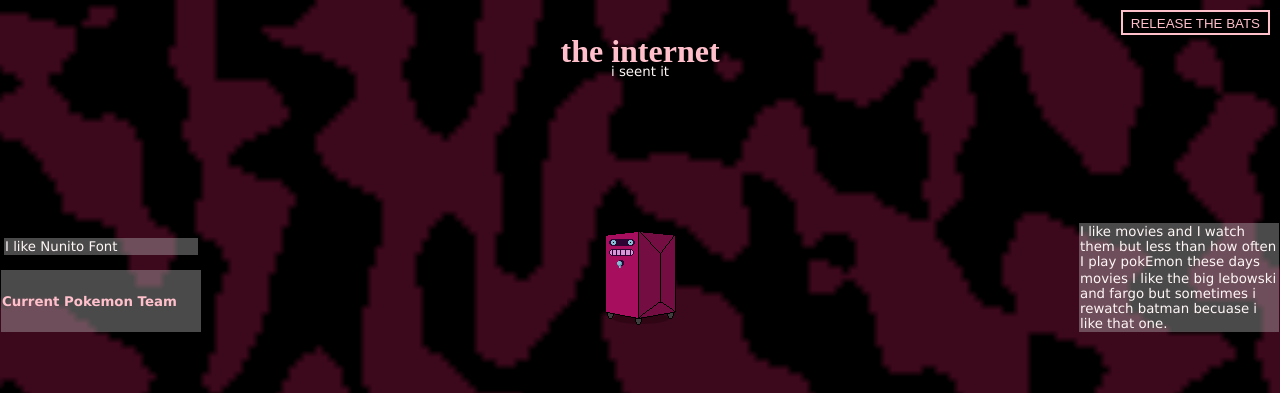
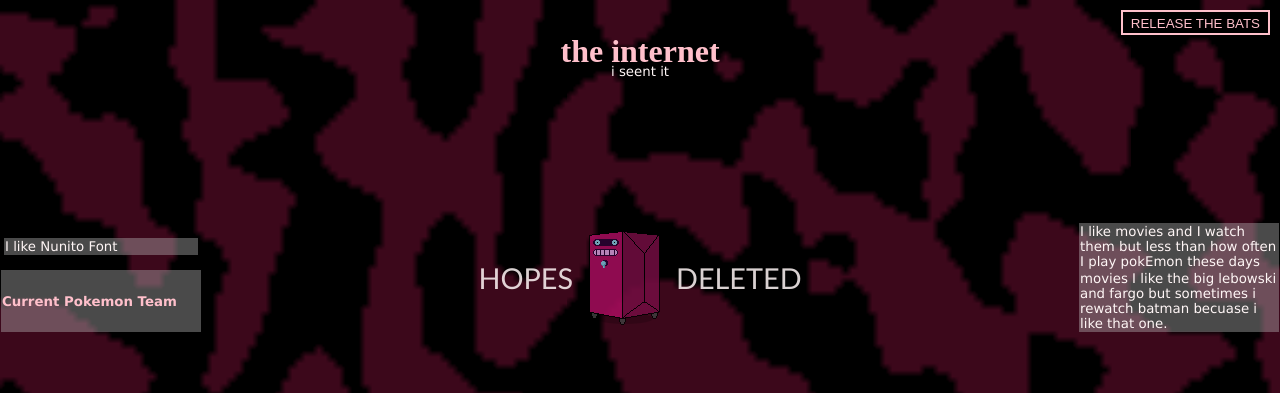
Before and after one commit to itswhom/whom.ink, a plain HTML site: page docs/index.html in a window 1280 px wide. Shown: the top 393 px of the page. Drawn offline with Linux system fonts and the light colour scheme; a web font is replaced by a local one.

Commit message:
Add winebucket styling and update image display in index.html

```diff
--- a/docs/index.html
+++ b/docs/index.html
@@ -106,6 +106,16 @@
         border-color: rgb(121, 36, 50);
         background-color: rgba(186, 186, 186, 0.4);
       }
+
+      .winebucket {
+        display: flex;
+        align-items: center;
+        justify-content: center;
+        gap: 16px;
+        font-size: 1.8em;
+        font-family: 'Trebuchet MS', 'Lucida Sans Unicode', 'Lucida Grande', 'Lucida Sans', Arial, sans-serif;
+        opacity: 85%;
+      }
       .particle-bats {
         filter: hue-rotate(270deg) saturate(1) brightness(1.9);
       }
@@ -151,7 +161,11 @@
                 </table>
               </td>
               <td rowspan="0" align="center">
-                <img src="img/futurama-wine-bucket_71_94.png" />
+                <table><tr><td>
+                <p class="light winebucket">
+                HOPES <img src="img/futurama-wine-bucket_71_94.png" /> DELETED
+                </p>
+              </td></tr></table>
               </td>
               <td class="main">
                 <p class="light">
```
